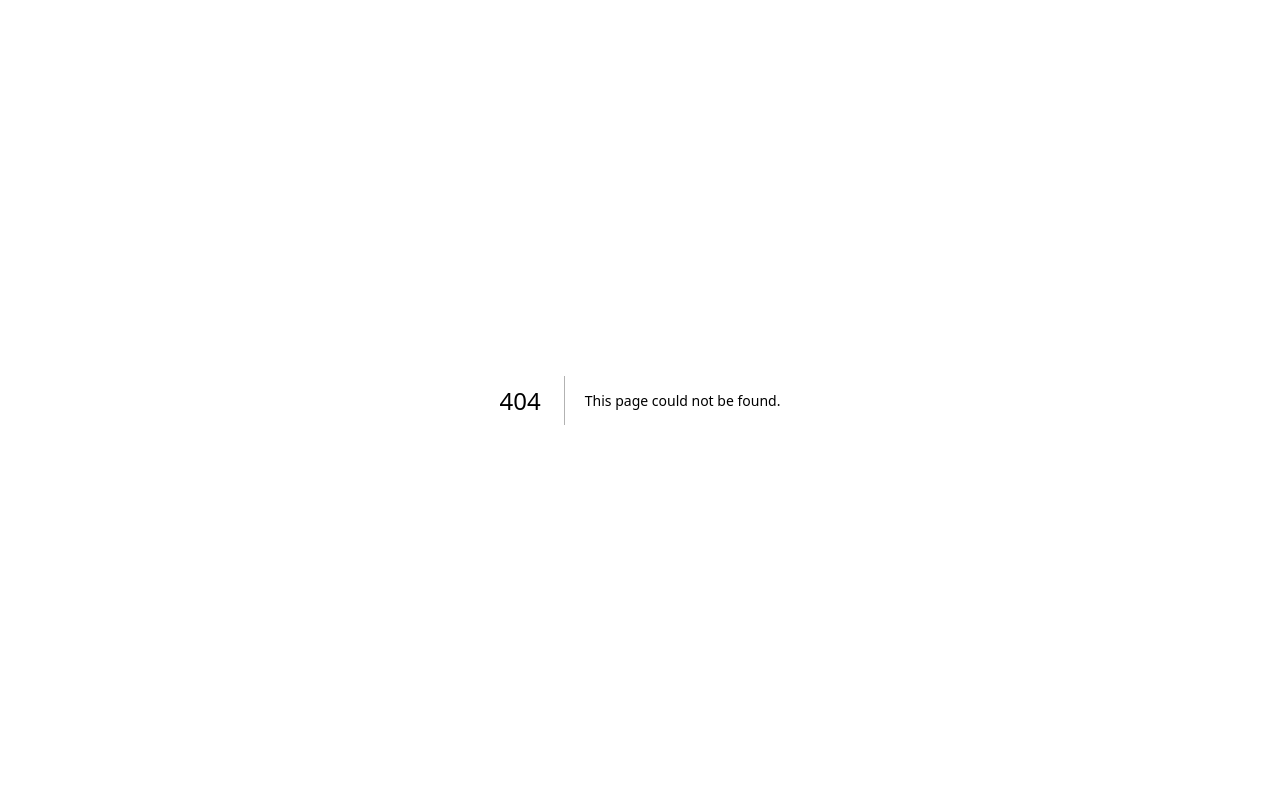
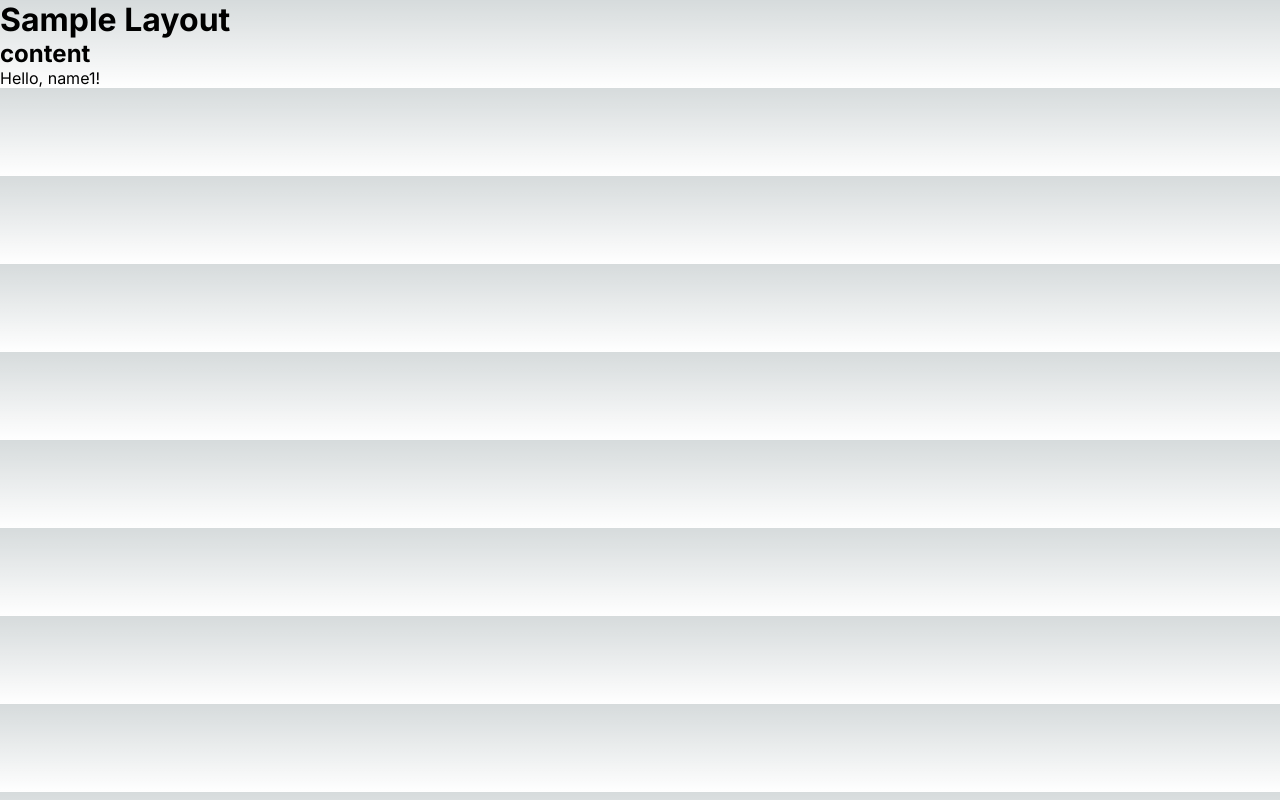
Before and after one commit to forcia-yuya-yoshida/ladle-test, a Next.js app: page /sample in a window 1280 px wide. Before the commit this address had no page. Built offline with nearby package versions, Linux system fonts and the light colour scheme.

Commit message:
:add:: sample page

```diff
--- /dev/null
+++ b/app/sample/page.tsx
@@ -0,0 +1,5 @@
+import SampleLayout from "../../components/layer1_layouts/sample"
+
+export default function Sample() {
+	return <SampleLayout id={1} />
+}
```
